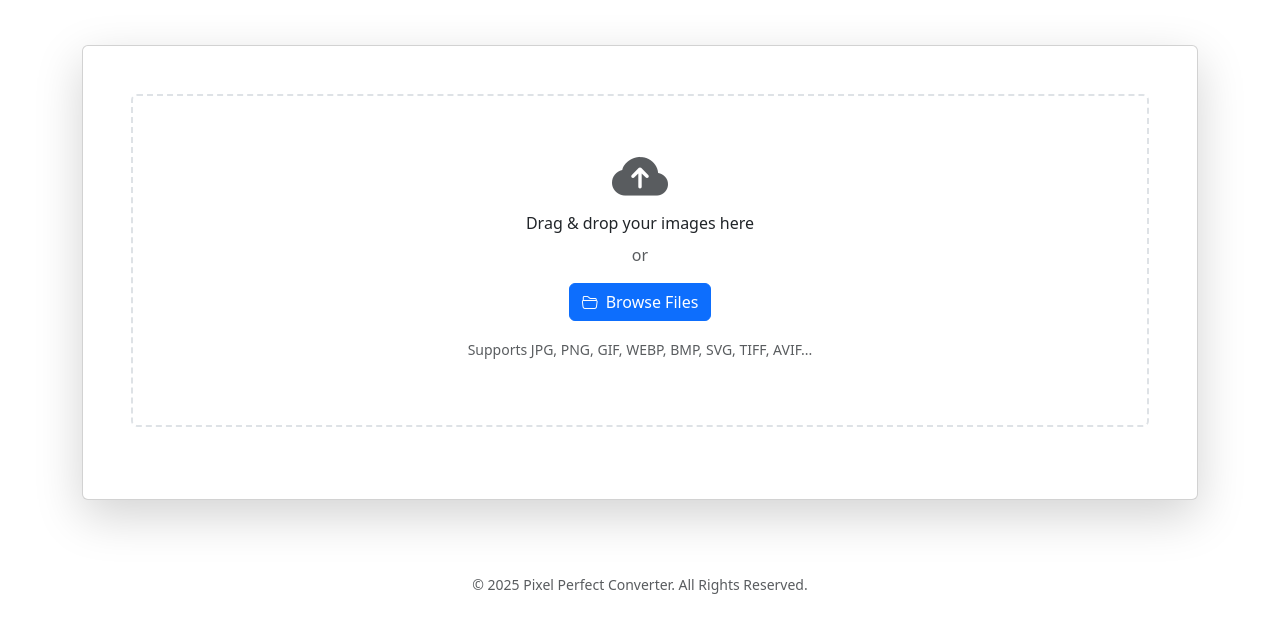
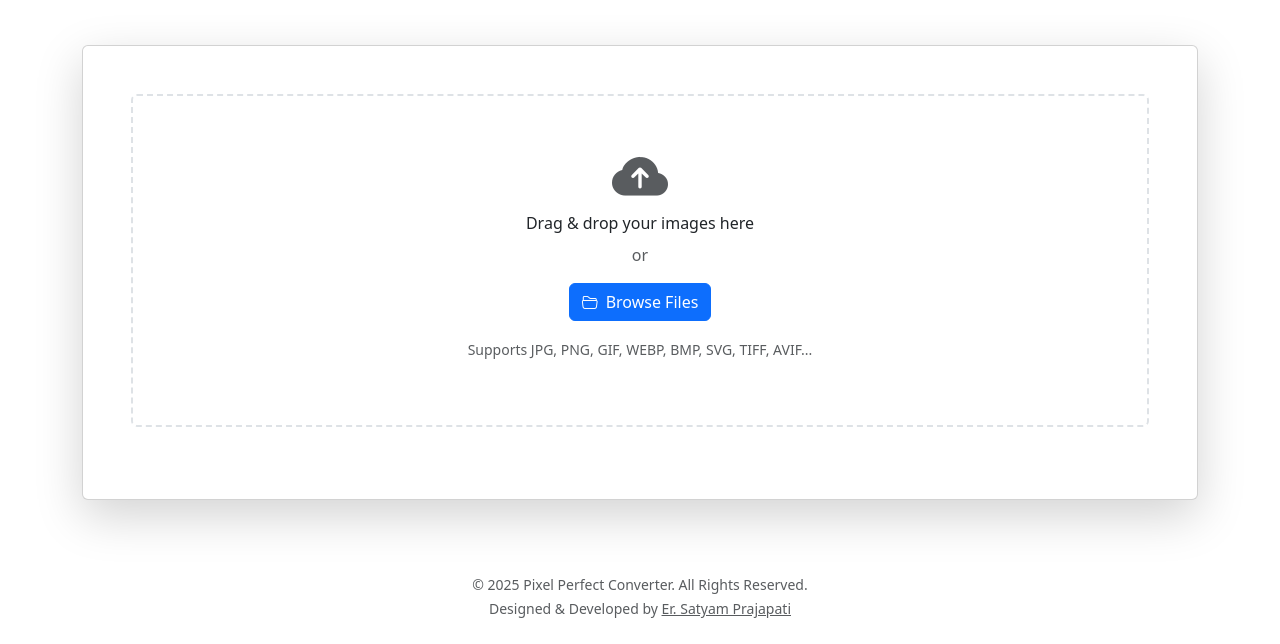
Before and after one commit to devSp741/image-converter, a plain HTML site: page index.html in a window 1280 px wide. Shown: the part 212-856 px from the top of the page. Before the commit the page ends 832 px from the top, so only its background shows below. Drawn offline with nearby package versions, Linux system fonts and the light colour scheme.

Commit message:
footer improvement

```diff
--- a/index.html
+++ b/index.html
@@ -196,7 +196,16 @@
         </div>
     </main>
     <footer class="text-center text-muted py-4 mt-5">
-        <small>© <span id="year"></span> Pixel Perfect Converter. All Rights Reserved.</small>
+        <small>
+            © <span id="year"></span> Pixel Perfect Converter. All Rights Reserved.
+        </small>
+        <br>
+        <small>
+            Designed & Developed by
+            <a href="https://satyam-omega.vercel.app" target="_blank" rel="noopener noreferrer">
+                Er. Satyam Prajapati
+            </a>
+        </small>
     </footer>
 
 
--- a/style.css
+++ b/style.css
@@ -181,3 +181,12 @@ body {
         text-align: center;
     }
 }
+footer small a {
+    color: inherit;
+    text-decoration: underline;
+}
+
+footer small a:hover {
+    color: #0d6efd;
+    text-decoration: none;
+}
```
